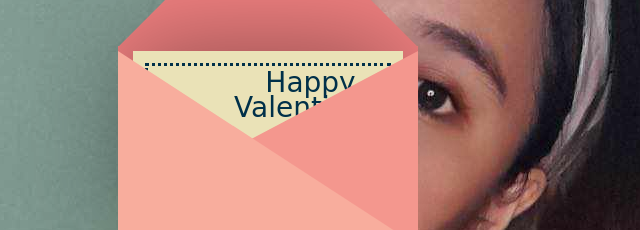
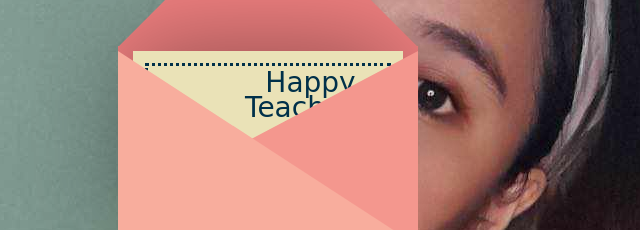
Before and after one commit to Gino156/Elay, a plain HTML site: page index.html in a window 1280 px wide. Shown: the part 292-522 px from the top of the page, 372-1012 px from the left. Drawn offline with nearby package versions, Linux system fonts and the light colour scheme.

Commit message:
modifying text

```diff
--- a/index.html
+++ b/index.html
@@ -5,7 +5,7 @@
     <!-- coding by helpme_coder -->
     <meta charset="UTF-8">
     <meta name="viewport" content="width=device-width, initial-scale=1.0">
-    <title>Valentines day card | @helpme_coder</title>
+    <title>Teacher's Day | @helpme_coder</title>
     <link rel="stylesheet" href="style.css">
     <script src="https://code.jquery.com/jquery-3.6.4.min.js"></script>
 
@@ -17,7 +17,7 @@
             <div class="envelope"></div>
             <div class="front"></div>
             <div class="card">
-                <div class="text">Happy</br> Valentine's Day</br> Elayyyy!</div>
+                <div class="text">Happy</br> Teacher's Day</br> Sir Migssss!</div>
                 <div class="heart"></div>
             </div>
         </div>
```
